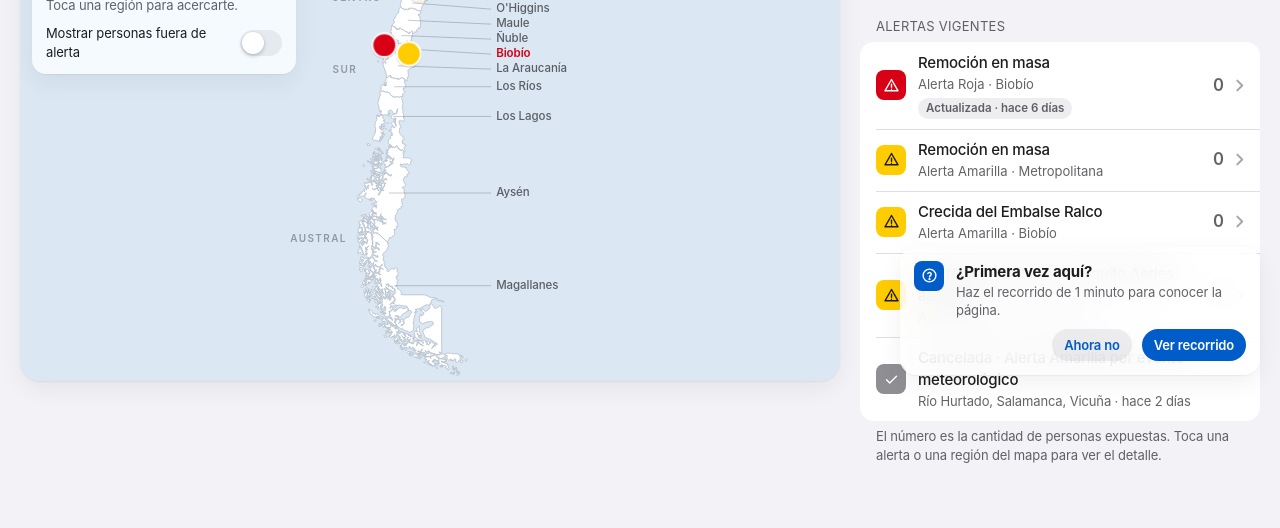
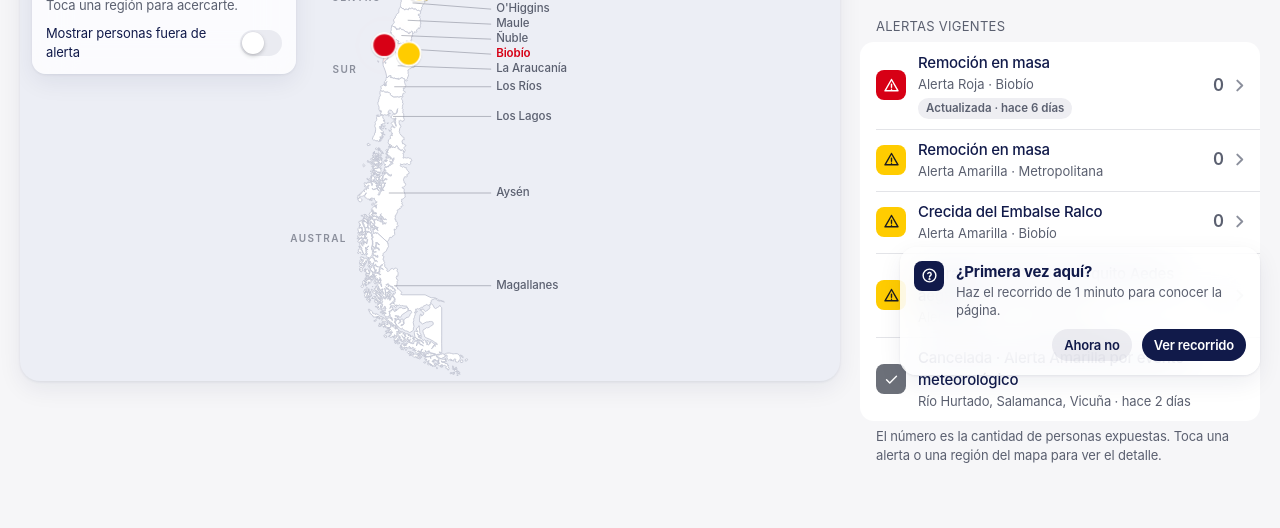
Before and after one commit to paulinaalmonacid-lang/alertas-hsec-chile, a plain HTML site: page index.html in a window 1280 px wide. Shown: the part 405-933 px from the top of the page. Drawn offline with Linux system fonts and the light colour scheme.

Commit message:
Paleta institucional: azul marino profundo sobre lienzo frío
La estructura y las proporciones siguen el estándar de Apple; cambia
solo el color. El azul de sistema se reemplaza por un azul marino
institucional (#111a4a), el lienzo pasa a un blanco frío (#f6f6f8), los
textos secundarios ganan contraste y el verde de "fuera de alerta" pasa
a verde mar, que lee como dato y no como semáforo.

Los rojos y amarillos de alerta se mantienen: son señales de seguridad,
no decoración, y cualquier cambio de tono ahí confunde. El modo oscuro
se rehízo sobre azul marino en vez de negro puro.

Verificado sin problemas de contraste en claro y oscuro, en las cinco
secciones y el manual, y sin desbordes en pantalla de teléfono.

Co-Authored-By: Claude Opus 5 <noreply@anthropic.com>
Claude-Session: https://claude.ai/code/session_01VM54ohkXS6Ynoe3tDKNAKx

```diff
--- a/index.html
+++ b/index.html
@@ -6,8 +6,8 @@
 <title>Alertas HSEC por Comuna</title>
 <meta name="description" content="Cruza las Alertas Rojas y Amarillas oficiales de SENAPRED con la nómina de personas de tu empresa. La nómina se lee solo en tu navegador: no se sube a ningún servidor.">
 <meta name="color-scheme" content="light dark">
-<meta name="theme-color" content="#f2f2f7" media="(prefers-color-scheme: light)">
-<meta name="theme-color" content="#1c1c1e" media="(prefers-color-scheme: dark)">
+<meta name="theme-color" content="#f6f6f8" media="(prefers-color-scheme: light)">
+<meta name="theme-color" content="#070b16" media="(prefers-color-scheme: dark)">
 <meta name="referrer" content="no-referrer">
 <meta property="og:title" content="Alertas HSEC por Comuna">
 <meta property="og:description" content="Alertas SENAPRED cruzadas con tu nómina, sin subir datos de nadie.">
@@ -19,37 +19,39 @@
 <style>
 /* Layout: estilo Apple HIG — título grande, mapa en tarjeta redondeada con controles en material translúcido, barra lateral de listas agrupadas; debajo tarjetas de alerta y lista de personas */
 :root{
-  --bg:#f2f2f7; --card:#ffffff; --card-2:#f2f2f7;
-  --label:#1d1d1f; --label-2:rgba(55,55,61,.78); --label-3:rgba(60,60,67,.46);
-  --sep:rgba(60,60,67,.16); --fill:rgba(118,118,128,.12); --fill-2:rgba(118,118,128,.08);
-  --blue:#007aff; --red:#ff3b30; --yellow:#ffcc00; --yellow-ink:#9a6a00; --green:#34c759; --green-ink:#248a3d; --gray:#8e8e93;
-  --red-tint:rgba(255,59,48,.12); --yellow-tint:rgba(255,204,0,.20); --green-tint:rgba(52,199,89,.14);
-  --reg-y:#fff8db; --reg-r:#ffeceb; --com-y:#ffe58f; --com-r:#ffb8b3;
-  --sea:#dbe8f3; --land:#ffffff; --land-hover:#eef3f9; --region-line:#b8c2ce; --commune-line:#d6dce4;
-  --material:rgba(255,255,255,.76); --shadow:0 1px 2px rgba(0,0,0,.06),0 8px 24px rgba(0,0,0,.06);
+  /* Paleta institucional: azul marino profundo sobre lienzo frio, datos en verde mar.
+     Los rojos y amarillos de alerta se mantienen: son senales de seguridad, no decoracion. */
+  --bg:#f6f6f8; --card:#ffffff; --card-2:#f1f2f6;
+  --label:#111a4a; --label-2:#5b6070; --label-3:#8b8f9c;
+  --sep:#e3e4e8; --fill:rgba(17,26,74,.07); --fill-2:rgba(17,26,74,.045);
+  --blue:#111a4a; --red:#d70015; --yellow:#ffcc00; --yellow-ink:#7a5300; --green:#2f9e7a; --green-ink:#0f6657; --gray:#6c7079;
+  --red-tint:rgba(215,0,21,.10); --yellow-tint:rgba(255,204,0,.22); --green-tint:rgba(47,158,122,.13);
+  --reg-y:#fff6d6; --reg-r:#ffe9e6; --com-y:#ffe08a; --com-r:#f7b3ac;
+  --sea:#eceef5; --land:#ffffff; --land-hover:#f0f2f8; --region-line:#c3c7d4; --commune-line:#dcdfe8;
+  --material:rgba(255,255,255,.78); --shadow:0 1px 3px rgba(17,26,74,.08),0 8px 24px rgba(17,26,74,.07);
   --font:-apple-system,BlinkMacSystemFont,"SF Pro Text","Segoe UI Variable Text","Segoe UI",system-ui,"Helvetica Neue",Arial,sans-serif;
   --font-display:-apple-system,BlinkMacSystemFont,"SF Pro Display","Segoe UI Variable Display","Segoe UI",system-ui,"Helvetica Neue",Arial,sans-serif;
   --font-rounded:ui-rounded,"SF Pro Rounded",-apple-system,BlinkMacSystemFont,"Segoe UI Variable Display","Segoe UI",system-ui,sans-serif;
   --font-mono:ui-monospace,"SF Mono",SFMono-Regular,Menlo,Consolas,monospace;
 }
 @media (prefers-color-scheme: dark){:root:not([data-theme="light"]){
-  --bg:#000000; --card:#1c1c1e; --card-2:#2c2c2e;
-  --label:#f5f5f7; --label-2:rgba(235,235,245,.62); --label-3:rgba(235,235,245,.3);
-  --sep:rgba(84,84,88,.55); --fill:rgba(118,118,128,.24); --fill-2:rgba(118,118,128,.16);
-  --blue:#0a84ff; --red:#ff453a; --yellow:#ffd60a; --yellow-ink:#ffd60a; --green:#30d158; --green-ink:#30d158; --gray:#8e8e93;
-  --red-tint:rgba(255,69,58,.22); --yellow-tint:rgba(255,214,10,.16); --green-tint:rgba(48,209,88,.16);
-  --reg-y:#38341f; --reg-r:#3e2a2a; --com-y:#6b5d1c; --com-r:#7a3530;
-  --sea:#0d1824; --land:#2c2c2e; --land-hover:#3a3a3c; --region-line:#55555a; --commune-line:#3d3d41;
-  --material:rgba(44,44,46,.74); --shadow:0 1px 2px rgba(0,0,0,.4),0 8px 24px rgba(0,0,0,.35); color-scheme:dark}}
+  --bg:#070b16; --card:#121829; --card-2:#1b2237;
+  --label:#eef0f7; --label-2:#a3a9bd; --label-3:#767d93;
+  --sep:rgba(160,170,200,.22); --fill:rgba(150,165,215,.16); --fill-2:rgba(150,165,215,.10);
+  --blue:#93a7ff; --red:#ff5a4e; --yellow:#ffd60a; --yellow-ink:#ffd60a; --green:#44b48b; --green-ink:#5fd3a8; --gray:#8b90a0;
+  --red-tint:rgba(255,90,78,.20); --yellow-tint:rgba(255,214,10,.16); --green-tint:rgba(68,180,139,.18);
+  --reg-y:#3a3420; --reg-r:#44242a; --com-y:#6b5d1c; --com-r:#86353a;
+  --sea:#0d1426; --land:#1b2237; --land-hover:#28304a; --region-line:#4b5472; --commune-line:#333b56;
+  --material:rgba(18,24,41,.80); --shadow:0 1px 2px rgba(0,0,0,.5),0 8px 24px rgba(0,0,0,.45); color-scheme:dark}}
 :root[data-theme="dark"]{
-  --bg:#000000; --card:#1c1c1e; --card-2:#2c2c2e;
-  --label:#f5f5f7; --label-2:rgba(235,235,245,.62); --label-3:rgba(235,235,245,.3);
-  --sep:rgba(84,84,88,.55); --fill:rgba(118,118,128,.24); --fill-2:rgba(118,118,128,.16);
-  --blue:#0a84ff; --red:#ff453a; --yellow:#ffd60a; --yellow-ink:#ffd60a; --green:#30d158; --green-ink:#30d158; --gray:#8e8e93;
-  --red-tint:rgba(255,69,58,.22); --yellow-tint:rgba(255,214,10,.16); --green-tint:rgba(48,209,88,.16);
-  --reg-y:#38341f; --reg-r:#3e2a2a; --com-y:#6b5d1c; --com-r:#7a3530;
-  --sea:#0d1824; --land:#2c2c2e; --land-hover:#3a3a3c; --region-line:#55555a; --commune-line:#3d3d41;
-  --material:rgba(44,44,46,.74); --shadow:0 1px 2px rgba(0,0,0,.4),0 8px 24px rgba(0,0,0,.35); color-scheme:dark}
+  --bg:#070b16; --card:#121829; --card-2:#1b2237;
+  --label:#eef0f7; --label-2:#a3a9bd; --label-3:#767d93;
+  --sep:rgba(160,170,200,.22); --fill:rgba(150,165,215,.16); --fill-2:rgba(150,165,215,.10);
+  --blue:#93a7ff; --red:#ff5a4e; --yellow:#ffd60a; --yellow-ink:#ffd60a; --green:#44b48b; --green-ink:#5fd3a8; --gray:#8b90a0;
+  --red-tint:rgba(255,90,78,.20); --yellow-tint:rgba(255,214,10,.16); --green-tint:rgba(68,180,139,.18);
+  --reg-y:#3a3420; --reg-r:#44242a; --com-y:#6b5d1c; --com-r:#86353a;
+  --sea:#0d1426; --land:#1b2237; --land-hover:#28304a; --region-line:#4b5472; --commune-line:#333b56;
+  --material:rgba(18,24,41,.80); --shadow:0 1px 2px rgba(0,0,0,.5),0 8px 24px rgba(0,0,0,.45); color-scheme:dark}
 [hidden]{display:none!important}
 *{box-sizing:border-box}
 body{background:var(--bg);color:var(--label);font:15px/1.47 var(--font);letter-spacing:-.009em;-webkit-font-smoothing:antialiased;
@@ -173,8 +175,8 @@ button.li:active,a.li:active{background:var(--fill)}
 
 .cap{display:inline-flex;align-items:center;gap:6px;font-size:12px;font-weight:600;padding:3px 9px 3px 8px;border-radius:999px;white-space:nowrap;line-height:1.35}
 .cap.Roja{background:var(--red-tint);color:var(--red)}
-@media (prefers-color-scheme:dark){:root:not([data-theme="light"]) .cap.Roja,:root:not([data-theme="light"]) .chg.up,:root:not([data-theme="light"]) .sp.help{color:#ff8179}}
-:root[data-theme="dark"] .cap.Roja,:root[data-theme="dark"] .chg.up,:root[data-theme="dark"] .sp.help{color:#ff8179}
+@media (prefers-color-scheme:dark){:root:not([data-theme="light"]) .cap.Roja,:root:not([data-theme="light"]) .chg.up,:root:not([data-theme="light"]) .sp.help{color:#ff8a80}}
+:root[data-theme="dark"] .cap.Roja,:root[data-theme="dark"] .chg.up,:root[data-theme="dark"] .sp.help{color:#ff8a80}
 .cap.Amarilla{background:var(--yellow-tint);color:var(--yellow-ink)}
 .cap.none{background:var(--green-tint);color:var(--green-ink)}
 .cap.unk{background:var(--fill);color:var(--label-2)}
@@ -188,8 +190,8 @@ button.li:active,a.li:active{background:var(--fill)}
 .btn{font:600 15px/1 var(--font);letter-spacing:-.015em;border-radius:10px;padding:11px 16px;cursor:pointer;border:0;background:var(--fill);color:var(--blue);min-height:44px;display:inline-flex;align-items:center;justify-content:center;gap:6px}
 .btn:hover{background:color-mix(in srgb,var(--fill),var(--blue) 8%)}
 .btn.primary{background:var(--blue);color:#fff}
-@media (prefers-color-scheme:dark){:root:not([data-theme="light"]) .btn{color:#6cb4ff}:root:not([data-theme="light"]) .btn.primary{background:#0a6fd8;color:#fff}:root:not([data-theme="light"]) .btn.danger,:root:not([data-theme="light"]) #btnClearPeople{color:#ff8179}}
-:root[data-theme="dark"] .btn{color:#6cb4ff}:root[data-theme="dark"] .btn.primary{background:#0a6fd8;color:#fff}:root[data-theme="dark"] .btn.danger,:root[data-theme="dark"] #btnClearPeople{color:#ff8179}
+@media (prefers-color-scheme:dark){:root:not([data-theme="light"]) .btn{color:#93a7ff}:root:not([data-theme="light"]) .btn.primary{background:#32418c;color:#fff}:root:not([data-theme="light"]) .btn.danger,:root:not([data-theme="light"]) #btnClearPeople{color:#ff8a80}}
+:root[data-theme="dark"] .btn{color:#93a7ff}:root[data-theme="dark"] .btn.primary{background:#32418c;color:#fff}:root[data-theme="dark"] .btn.danger,:root[data-theme="dark"] #btnClearPeople{color:#ff8a80}
 .btn.primary:hover{background:color-mix(in srgb,var(--blue) 88%,#000)}
 .btn.plain{background:transparent;padding:8px 4px;min-height:0}
 .btn.sm{font-size:13px;padding:7px 12px;min-height:32px;border-radius:999px}
@@ -500,8 +502,8 @@ textarea.field{resize:vertical;min-height:60px;font:15px/1.4 var(--font)}
 .help-nav button svg.ic{width:17px;height:17px;color:var(--blue)}
 .help-nav button:hover{background:var(--fill-2)}
 .help-nav button[aria-current="page"]{background:var(--blue);color:#fff}
-@media (prefers-color-scheme:dark){:root:not([data-theme="light"]) .help-nav button[aria-current="page"]{background:#0a6fd8}}
-:root[data-theme="dark"] .help-nav button[aria-current="page"]{background:#0a6fd8}
+@media (prefers-color-scheme:dark){:root:not([data-theme="light"]) .help-nav button[aria-current="page"]{background:#32418c}}
+:root[data-theme="dark"] .help-nav button[aria-current="page"]{background:#32418c}
 .help-nav button[aria-current="page"] svg.ic{color:#fff}
 .help-nav button:focus-visible{outline:3px solid color-mix(in srgb,var(--blue) 55%,transparent)}
 .help-body{overflow:auto;padding:20px 24px 28px;min-height:0}
@@ -558,8 +560,6 @@ details.faq p{padding:0 16px 14px;font-size:14px;color:var(--label-2)}
 @media (max-width:760px){.welcome{bottom:calc(84px + env(safe-area-inset-bottom,0px));left:16px;right:16px;width:auto}}
 @media (prefers-reduced-motion:reduce){.tour-spot,.tour-card{transition:none}}
 #btnHelp svg.ic{width:16px;height:16px}
-@media (prefers-color-scheme:light){:root:not([data-theme="dark"]){--blue:#005cc8;--red:#d70015;--yellow-ink:#7a5300;--green-ink:#1a6e2e;--red-tint:rgba(215,0,21,.10)}}
-:root[data-theme="light"]{--blue:#005cc8;--red:#d70015;--yellow-ink:#7a5300;--green-ink:#1a6e2e;--red-tint:rgba(215,0,21,.10)}
 .row:has(> #btnHelp){flex-wrap:nowrap}
 table.t.mini td{white-space:nowrap}
 </style>
```
